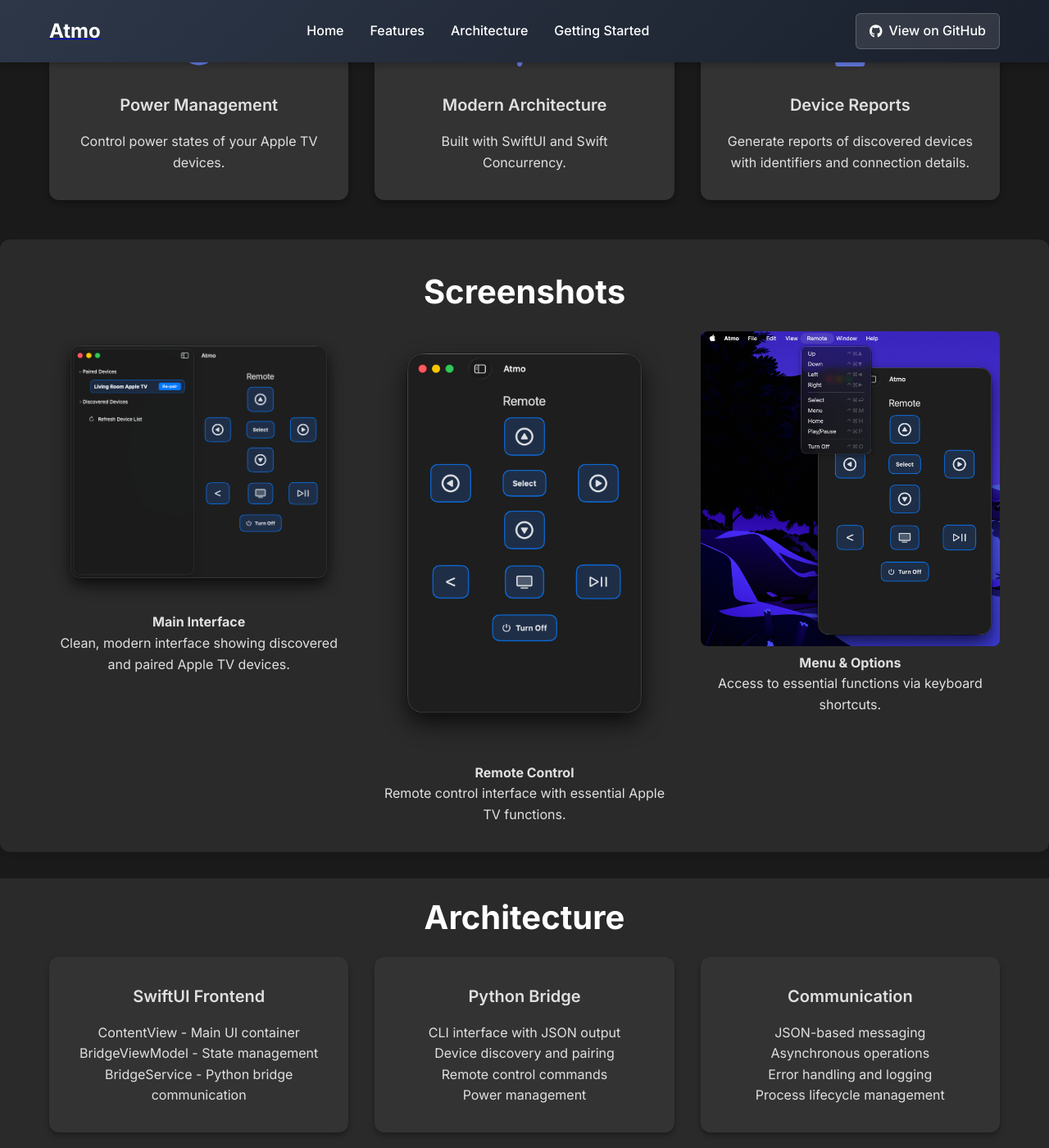
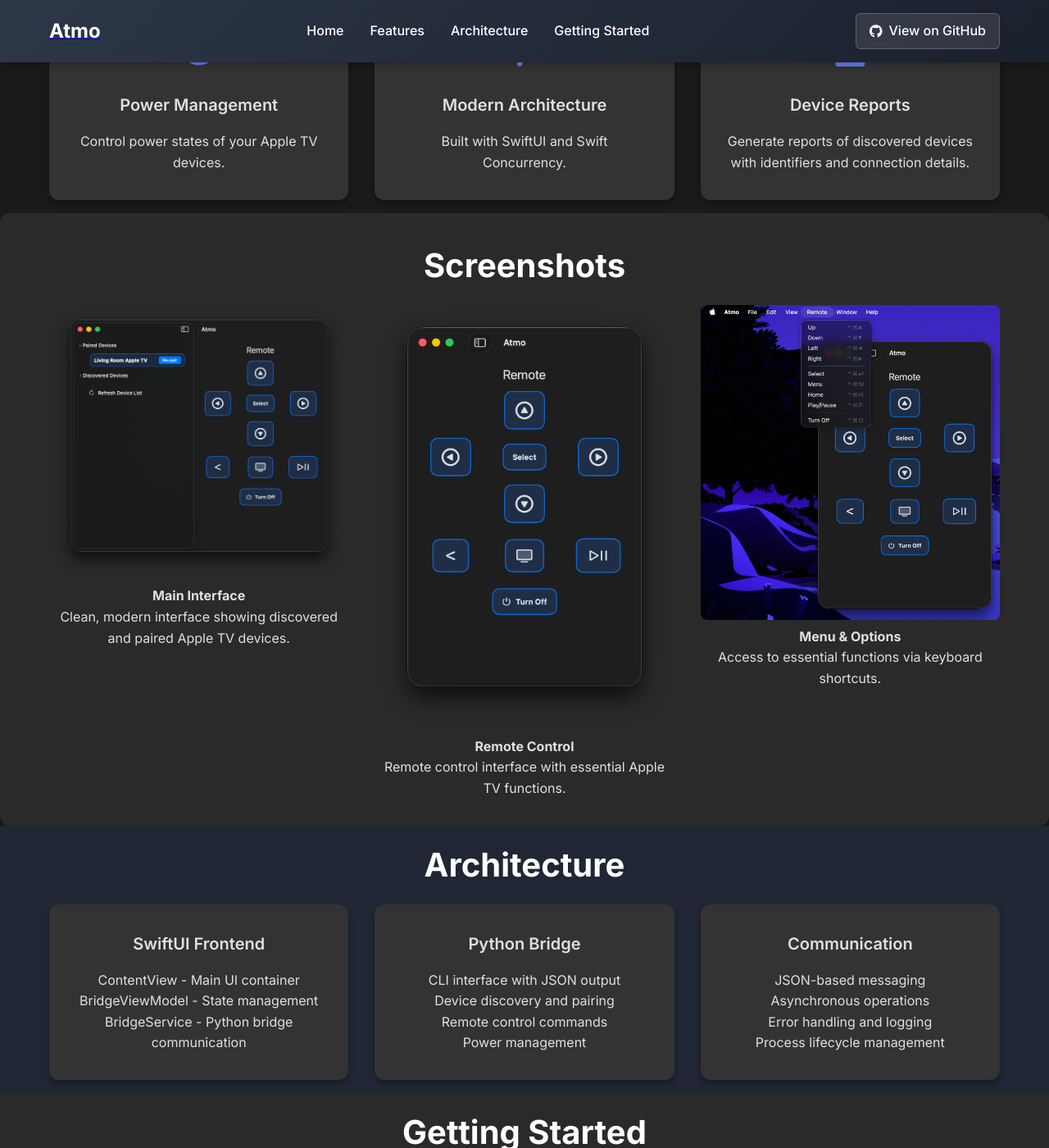
Before and after one commit to mabino/atmo, a Jekyll site: the page built from docs/index.md, in a window 1280 px wide and 1400 px high, scrolled down 809 px. Shown: the whole window at 82% size. Built offline with Jekyll 4.4.1, drawn with Linux system fonts in a browser that asks for light colours.

Commit message:
Minor CSS adjustments: remove margin and update architecture background

```diff
--- a/docs/assets/css/main.css
+++ b/docs/assets/css/main.css
@@ -205,7 +205,6 @@ body {
   border-radius: 12px;
   padding: 2rem;
   box-shadow: 0 4px 6px rgba(0,0,0,0.1);
-  margin: 2rem 0;
 }
 
 .screenshot-grid {
@@ -225,7 +224,7 @@ body {
 
 /* Architecture */
 .architecture {
-  background: #2a2a2a;
+  background: #202633;
 }
 
 .architecture ul {
```
